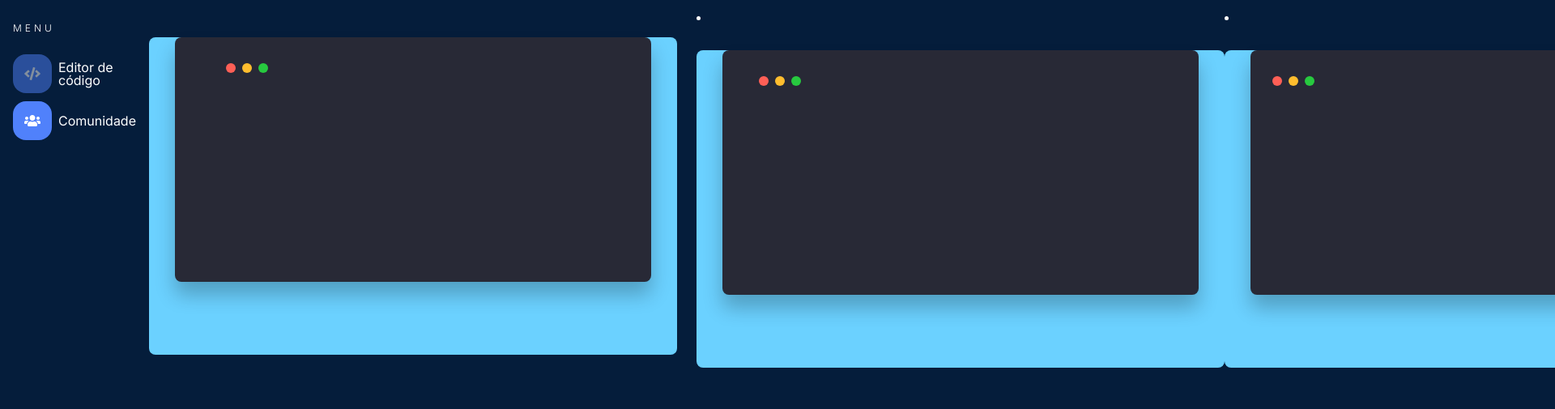
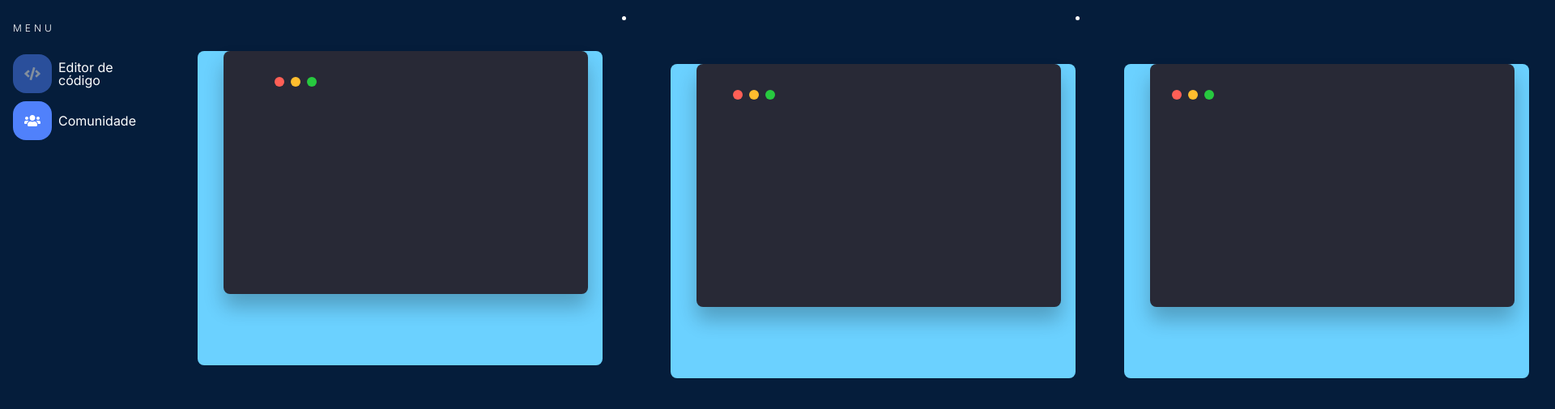
Before and after one commit to kamiszzz/Alura-Challenge---FrontEnd, a plain HTML site: page Alura - Challenge FrontEnd/comunidade.html in a window 1280 px wide. Shown: the part 75-580 px from the top of the page at 81% size, 1920 px wide, since content can reach past the window. Drawn offline with Linux system fonts and the light colour scheme.

Commit message:
Atualização comunidade

```diff
--- a/Alura - Challenge FrontEnd/assets/css/responsivocom.css
+++ b/Alura - Challenge FrontEnd/assets/css/responsivocom.css
@@ -99,6 +99,7 @@
 } */
 
 #codebox {
+
     width: 96%;
     margin-left: 2%;
     margin-top: -9%;
@@ -107,25 +108,72 @@
 
 }
 
-.retangulo {
-    margin-top: 5%;
-    width: 652px;
+.retangulo1 {
+    margin-top: 50px;
+    margin-left: 60px;
+    width: 500px;
     height: 366px;
    padding-bottom: 4%;
     background: #6BD1FF;
     border-radius: 8px;
 }
 
-.editordecodigo {
+.editordecodigo1 {
 
-    height: 302px;
-    width: 588px;
+
+    height: 300px;
+    width: 450px;
     background: #282936;
     box-shadow: 0px 16px 24px rgba(0, 0, 0, 0.24);
     border-radius: 8px;
     white-space: pre-wrap;
     margin: 32px;
 
+}
+
+.retangulo2 {
+    margin-top: 50px;
+    margin-left: 60px;
+    width: 500px;
+    height: 366px;
+   padding-bottom: 4%;
+    background: #6BD1FF;
+    border-radius: 8px;
+}
+
+.editordecodigo2 {
+
+
+    height: 300px;
+    width: 450px;
+    background: #282936;
+    box-shadow: 0px 16px 24px rgba(0, 0, 0, 0.24);
+    border-radius: 8px;
+    white-space: pre-wrap;
+    margin: 32px;
+
+}
+
+.retangulo3 {
+    margin-top: 50px;
+    margin-left: 60px;
+    width: 500px;
+    height: 366px;
+   padding-bottom: 4%;
+    background: #6BD1FF;
+    border-radius: 8px;
+}
+
+.editordecodigo3 {
+
+
+    height: 300px;
+    width: 450px;
+    background: #282936;
+    box-shadow: 0px 16px 24px rgba(0, 0, 0, 0.24);
+    border-radius: 8px;
+    white-space: pre-wrap;
+    margin: 32px;
 
 }
 
--- a/Alura - Challenge FrontEnd/comunidade.html
+++ b/Alura - Challenge FrontEnd/comunidade.html
@@ -99,8 +99,8 @@
 
       <ul class="todos-projetos todos-projetos">
         <li>
-          <section id="conteudo" class="retangulo">
-            <div class="editordecodigo">
+          <section id="conteudo" class="retangulo1">
+            <div class="editordecodigo1">
 
               <img class="botao" src="./assets/img/mac_buttons (1).svg">
 
@@ -140,8 +140,8 @@
     </li>
 
     <li>
-      <section id="conteudo" class="retangulo">
-        <div class="editordecodigo">
+      <section id="conteudo" class="retangulo2">
+        <div class="editordecodigo2">
 
           <img class="botao" src="./assets/img/mac_buttons (1).svg">
 
@@ -182,8 +182,8 @@
 
 
 <li>
-  <section id="conteudo" class="retangulo">
-    <div class="editordecodigo">
+  <section id="conteudo" class="retangulo3">
+    <div class="editordecodigo3">
 
       <img class="botao" src="./assets/img/mac_buttons (1).svg">
 
```
